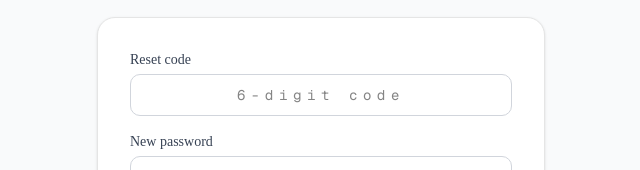
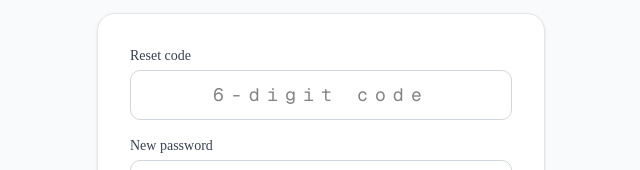
Before and after one commit to latic1/pwms, a Next.js app in the folder client/: page /reset-password in a window 1280 px wide. Shown: the part 259-429 px from the top of the page, without its empty margins (319-959 px from the left). Built offline with nearby package versions, Linux system fonts and the light colour scheme; no server answers.

Commit message:
fix: wrap useSearchParams in Suspense on reset-password page
Required by Next.js for static prerendering. Also fixes text-sm/text-lg
CSS conflict on the OTP input field.

```diff
--- a/client/src/app/(auth)/reset-password/page.tsx
+++ b/client/src/app/(auth)/reset-password/page.tsx
@@ -1,11 +1,11 @@
 'use client'
 
-import { useState } from 'react'
+import { Suspense, useState } from 'react'
 import Link from 'next/link'
 import { useRouter, useSearchParams } from 'next/navigation'
 import api from '@/lib/api'
 
-export default function ResetPasswordPage() {
+function ResetPasswordForm() {
   const router       = useRouter()
   const searchParams = useSearchParams()
 
@@ -80,7 +80,7 @@
               inputMode="numeric"
               placeholder="6-digit code"
               maxLength={6}
-              className="w-full rounded-lg border border-gray-300 px-3 py-2.5 text-sm text-center tracking-[0.4em] text-lg font-mono focus:outline-none focus:ring-2 focus:ring-gray-900 transition"
+              className="w-full rounded-lg border border-gray-300 px-3 py-2.5 text-lg text-center tracking-[0.4em] font-mono focus:outline-none focus:ring-2 focus:ring-gray-900 transition"
             />
           </div>
 
@@ -135,3 +135,11 @@
     </div>
   )
 }
+
+export default function ResetPasswordPage() {
+  return (
+    <Suspense>
+      <ResetPasswordForm />
+    </Suspense>
+  )
+}
```
